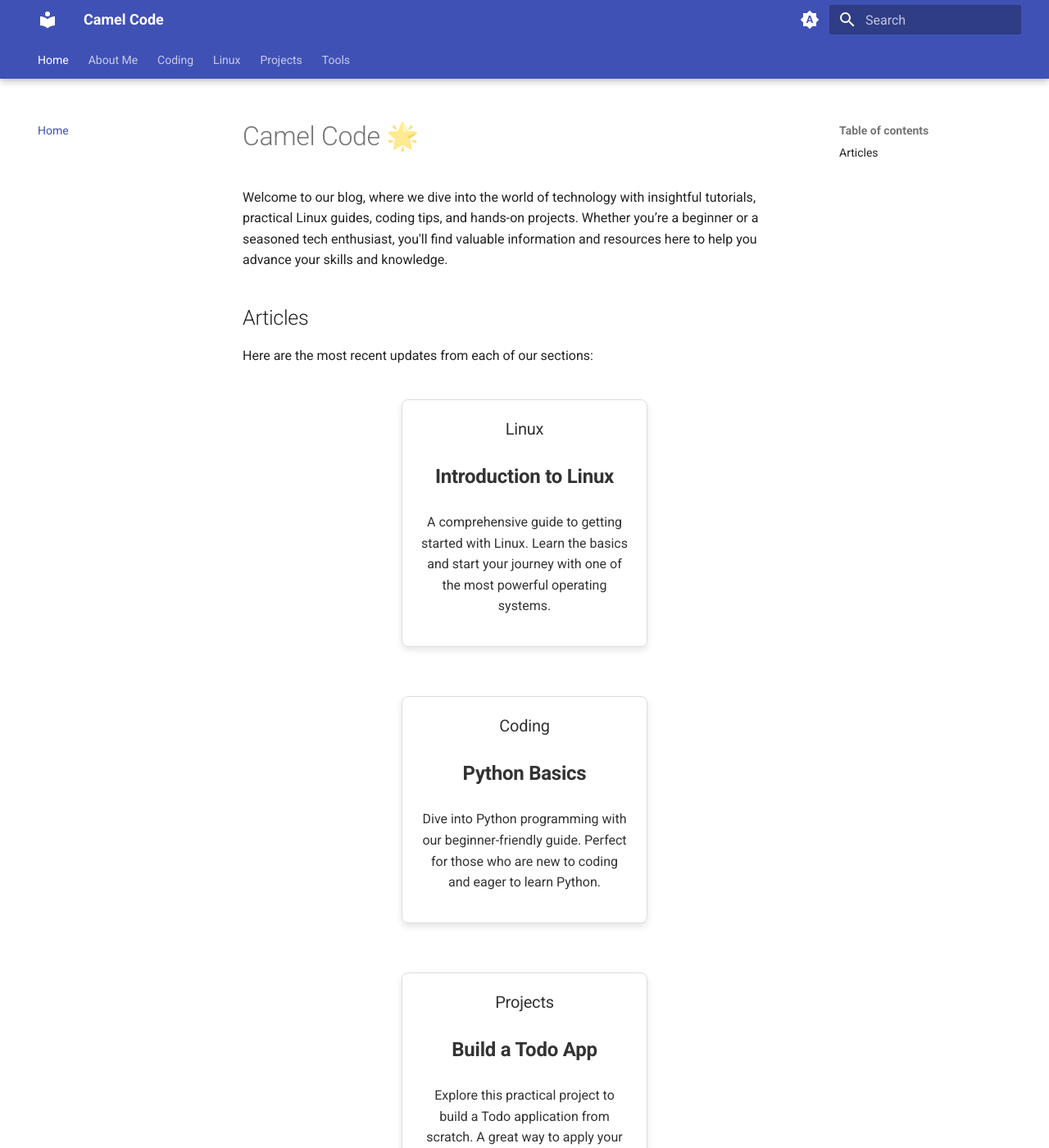
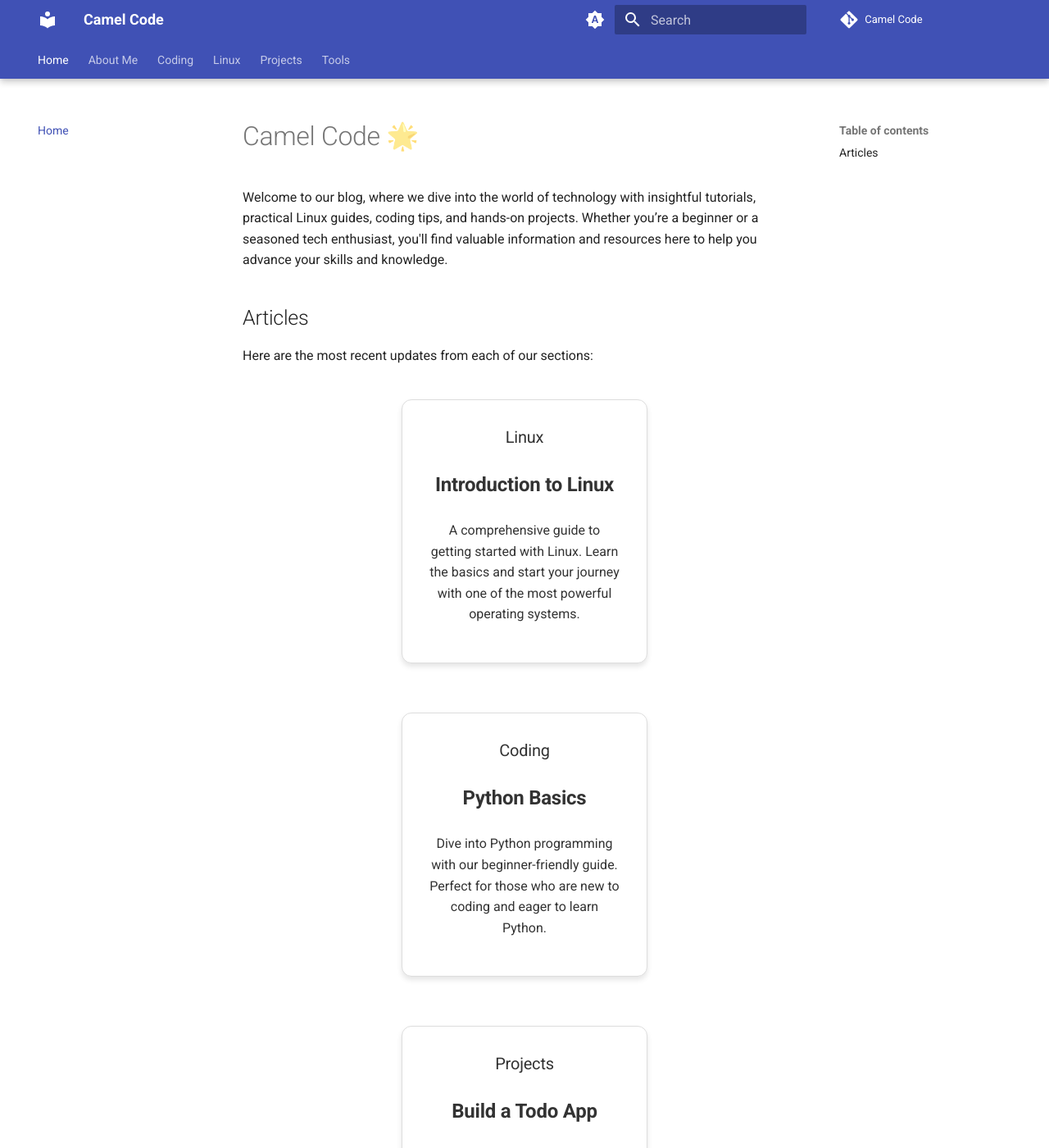
Before and after one commit to tree-1917/tree-1917, an MkDocs documentation site: the page built from docs/index.md, in a window 1280 px wide and 1400 px high. Shown: the whole window at 82% size. Built offline with MkDocs 1.6.1 and Material for MkDocs 9.7.7, drawn with Linux system fonts in a browser that asks for light colours; comment, search, counter and statistics services are not loaded.

Commit message:
feat:update ui

```diff
--- a/docs/assets/stylesheets/extra.css
+++ b/docs/assets/stylesheets/extra.css
@@ -29,13 +29,50 @@
 .card {
   background: var(--card-background-light);
   border: 1px solid var(--card-border-light);
-  border-radius: 8px;
-  box-shadow: 0 4px 8px var(--card-shadow-light);
+  border-radius: 12px;
+  box-shadow: 0 4px 6px var(--card-shadow-light);
   width: 300px;
-  padding: 1rem;
+  padding: 1.5rem;
   margin: 1rem;
   text-align: center;
-  transition: background 0.3s ease, border 0.3s ease, box-shadow 0.3s ease;
+  transition: transform 0.3s ease, box-shadow 0.3s ease, border-color 0.3s ease;
+  position: relative;
+  overflow: hidden;
+  animation: fadeIn 0.5s ease-out forwards;
+}
+
+.card:hover {
+  transform: translateY(-5px);
+  box-shadow: 0 10px 20px rgba(0, 0, 0, 0.15);
+  border-color: var(--card-link-light);
+}
+
+.card::before {
+  content: "";
+  position: absolute;
+  top: 0;
+  left: 0;
+  width: 100%;
+  height: 4px;
+  background: linear-gradient(90deg, var(--card-link-light), var(--card-link-hover-light));
+  transform: scaleX(0);
+  transform-origin: left;
+  transition: transform 0.3s ease;
+}
+
+.card:hover::before {
+  transform: scaleX(1);
+}
+
+@keyframes fadeIn {
+  from {
+    opacity: 0;
+    transform: translateY(20px);
+  }
+  to {
+    opacity: 1;
+    transform: translateY(0);
+  }
 }
 
 /* Card Headings */
@@ -70,7 +107,16 @@
   .card {
     background: var(--card-background-dark);
     border: 1px solid var(--card-border-dark);
-    box-shadow: 0 4px 8px var(--card-shadow-dark);
+    box-shadow: 0 4px 6px var(--card-shadow-dark);
+  }
+
+  .card:hover {
+     box-shadow: 0 10px 20px rgba(0, 0, 0, 0.4);
+     border-color: var(--card-link-dark);
+  }
+
+  .card::before {
+    background: linear-gradient(90deg, var(--card-link-dark), var(--card-link-hover-dark));
   }
 
   .card h3,
--- a/mkdocs.yml
+++ b/mkdocs.yml
@@ -1,5 +1,7 @@
 site_name: Camel Code
-site_url: https://CamelCode.github.io/
+site_url: https://tree-1917.github.io/
+repo_url: https://github.com/tree-1917/tree-1917
+repo_name: Camel Code
 # === Custom Theme === #
 theme:
   name: material
```
